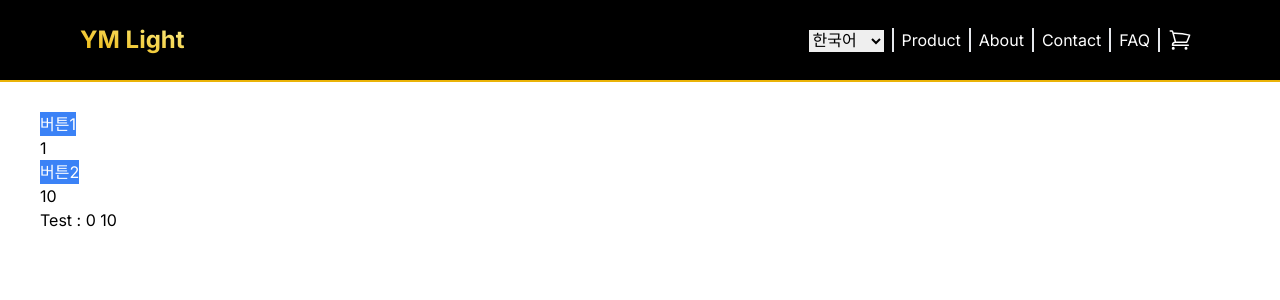
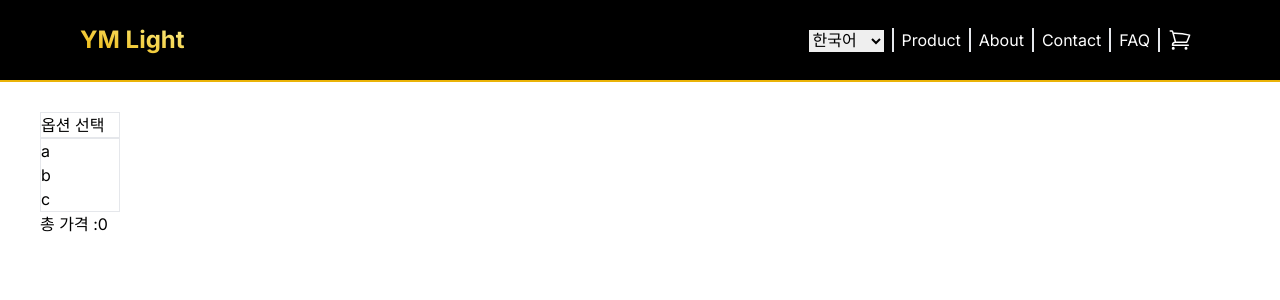
Before and after one commit to bakhanx/ym-light, a Next.js app: page /cart in a window 1280 px wide. Shown: the top 300 px of the page. Built offline with nearby package versions, Linux system fonts and the light colour scheme.

Commit message:
장바구니 테스트

```diff
--- a/src/app/(content)/cart/page.tsx
+++ b/src/app/(content)/cart/page.tsx
@@ -1,60 +1,154 @@
 "use client";
-import React, { useState } from "react";
+import React, { useEffect, useState } from "react";
 
+const receivedData = [
+  { id: 0, name: "a", price: 100 },
+  { id: 1, name: "b", price: 200 },
+  { id: 2, name: "c", price: 300 },
+];
 
+type selectedItemType = {
+  id: number;
+  name: string;
+  price: number;
+  quantity: number;
+  totalPrice: number;
+};
 
 const Cart = () => {
-  const [num, setNum] = useState([
-    { id: 1, cnt: 1 },
-    { id: 2, cnt: 10 },
-  ]);
+  const [data, setData] = useState(receivedData);
 
-  const [test, setTest] = useState([{ id: 0 }, { id: 10 }]);
+  const [selectedItemList, setSelectedItemList] = useState<selectedItemType[]>(
+    [],
+  );
+  const [totalItemListPrice, setTotalItemListPrice] = useState(0);
 
-  const plusNum = (id: number) => {
-    setTest((prev) => {
-      let temp = [...prev];
-      temp[0].id = temp[0].id + 1;
-      console.log("a");
-      return temp;
-    });
+  const handleClick = (id: number, e: any) => {
+    const temp = [...quantity];
+    temp[id]++;
+    setQuantity(temp);
+
+    const clickedItem = data.find((v) => v.id === id) as any;
+    const isExistList = selectedItemList.find((v) => v.id === clickedItem.id);
+
+    if (!isExistList) {
+      const newClickedItem = {
+        ...clickedItem,
+        quantity: clickedItem.quantity ? clickedItem?.quantity + 1 : 1,
+        totalPrice: clickedItem.quantity
+          ? clickedItem.price * (clickedItem.quantity + 1)
+          : clickedItem.price,
+      };
+      setSelectedItemList((prev) => [...prev, newClickedItem]);
+    } else {
+      const newClickItem = [...selectedItemList];
+      const foundItem = newClickItem.find((v) => v.id === id);
+      if (foundItem) {
+        foundItem.quantity++;
+        foundItem.totalPrice = foundItem.price * foundItem.quantity;
+      }
+      setSelectedItemList(newClickItem);
+    }
   };
 
-  const handleClick = (
-    id: number,
-    event: React.MouseEvent<HTMLButtonElement>,
-  ) => {
-    console.log("버튼 클릭");
-    console.log(id);
+  const handleButtonClick = (id: number, buttonType: "add" | "substract") => {
+    const newClickItem = [...selectedItemList];
+    const foundItem = newClickItem.find((v) => v.id === id);
 
-    plusNum(id);
+    if (foundItem) {
+      if (buttonType === "add") {
+        foundItem.quantity++;
+        foundItem.totalPrice += foundItem.price;
+        setQuantity((prev) => {
+          const temp = [...prev];
+          temp[id]++;
+          return temp;
+        });
+      } else if (buttonType === "substract") {
+        if (quantity[id] === 1) return;
+        foundItem.quantity--;
+        foundItem.totalPrice -= foundItem.price;
+        setQuantity((prev) => {
+          const temp = [...prev];
+          temp[id]--;
+          return temp;
+        });
+      }
+    }
+    setSelectedItemList(newClickItem);
   };
 
+  const [quantity, setQuantity] = useState(Array(data.length).fill(0));
+
+  const handleChange = (id: number, e: any) => {
+    if (e.target.value < 1) {
+      return;
+    }
+
+    const temp = [...quantity];
+    temp[id] = e.target.value;
+    setQuantity(temp);
+  };
+
+  const handleBlur = (id: number, e: any) => {
+    const newClickItem = [...selectedItemList];
+    const foundItem = newClickItem.find((v) => v.id === id);
+    if (foundItem) {
+      foundItem.quantity = e.target.value;
+      foundItem.totalPrice = foundItem.price * foundItem.quantity;
+    }
+    setSelectedItemList(newClickItem);
+  };
+
+  useEffect(() => {
+    setTotalItemListPrice(
+      selectedItemList
+        .map((item) => item.totalPrice)
+        .reduce((acc, cur) => acc + cur, 0),
+    );
+  }, [selectedItemList]);
+
   return (
-    <div className="p-10 pt-28">
-      <div key={0}>
-        <button
-          className="bg-blue-500 text-white"
-          onClick={(e) => handleClick(0, e)}
-        >
-          버튼1
-        </button>
-        <div>{num[0].cnt}</div>
-      </div>
-
-      <div key={1}>
-        <button
-          className="bg-blue-500 text-white"
-          onClick={(e) => handleClick(1, e)}
-        >
-          버튼2
-        </button>
-        <div>{num[1].cnt}</div>
+    <div className="flex flex-col gap-x-2 p-10 pt-28">
+      <div className="w-20 border">옵션 선택</div>
+      <div className="w-20 border">
+        {data.map((item) => (
+          <div key={item.id} onClick={(e) => handleClick(item.id, e)}>
+            {item.name}
+          </div>
+        ))}
       </div>
 
       <div>
-        Test : {test[0].id} {test[1].id}
+        {selectedItemList.map((item) => (
+          <div key={item.id}>
+            {item.id} : {item.name}, {item.price}, quantity : {item.quantity},
+            totalPrice :{item.totalPrice}
+            <button
+              className="border p-2"
+              onClick={() => handleButtonClick(item.id, "substract")}
+            >
+              -
+            </button>
+            <input
+              type="number"
+              className="border"
+              min={1}
+              value={quantity[item.id]}
+              onChange={(e) => handleChange(item.id, e)}
+              onBlur={(e) => handleBlur(item.id, e)}
+            />
+            <button
+              className="border p-2"
+              onClick={() => handleButtonClick(item.id, "add")}
+            >
+              +
+            </button>
+          </div>
+        ))}
       </div>
+
+      <div>총 가격 :{totalItemListPrice}</div>
     </div>
   );
 };
```
